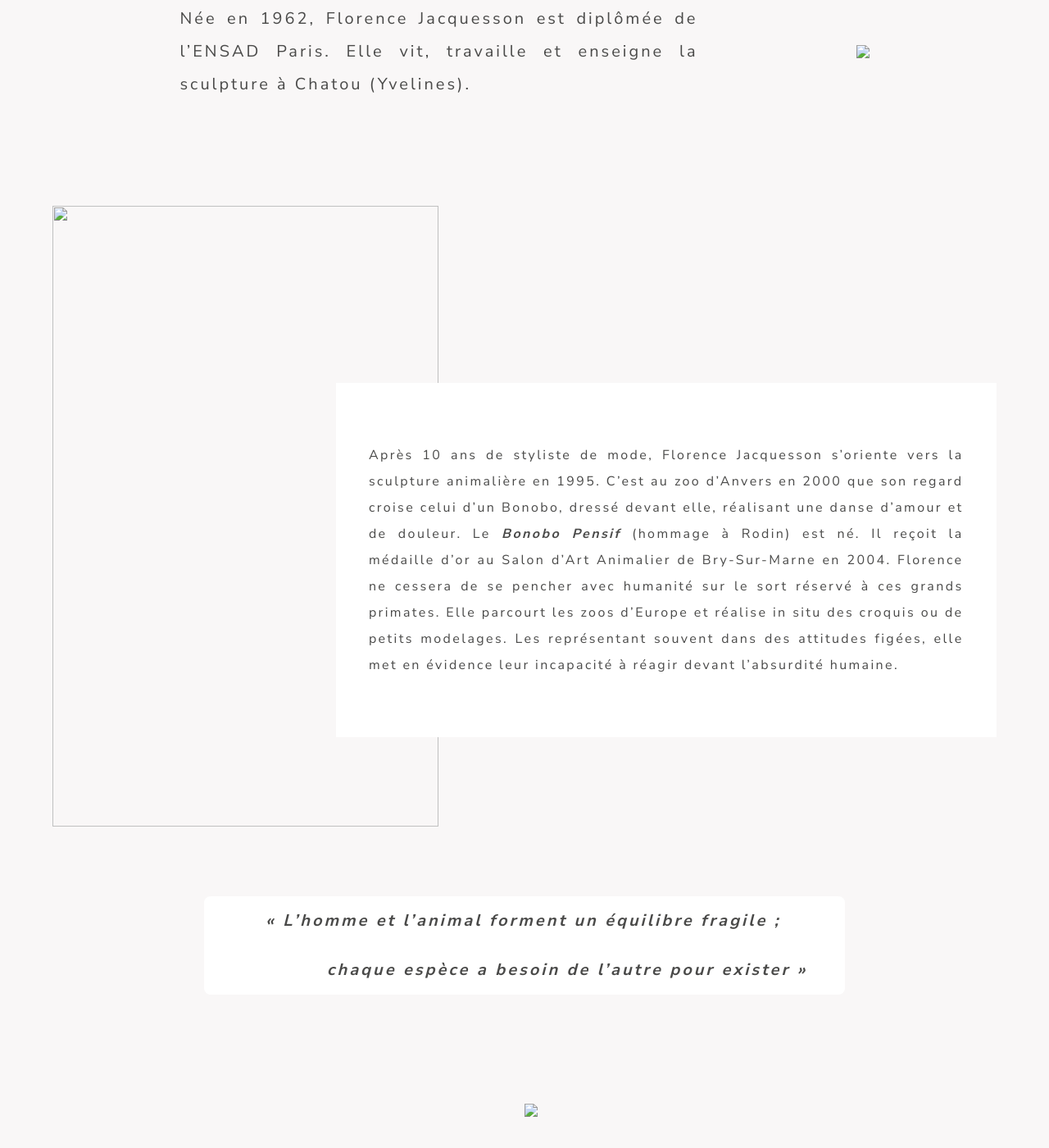
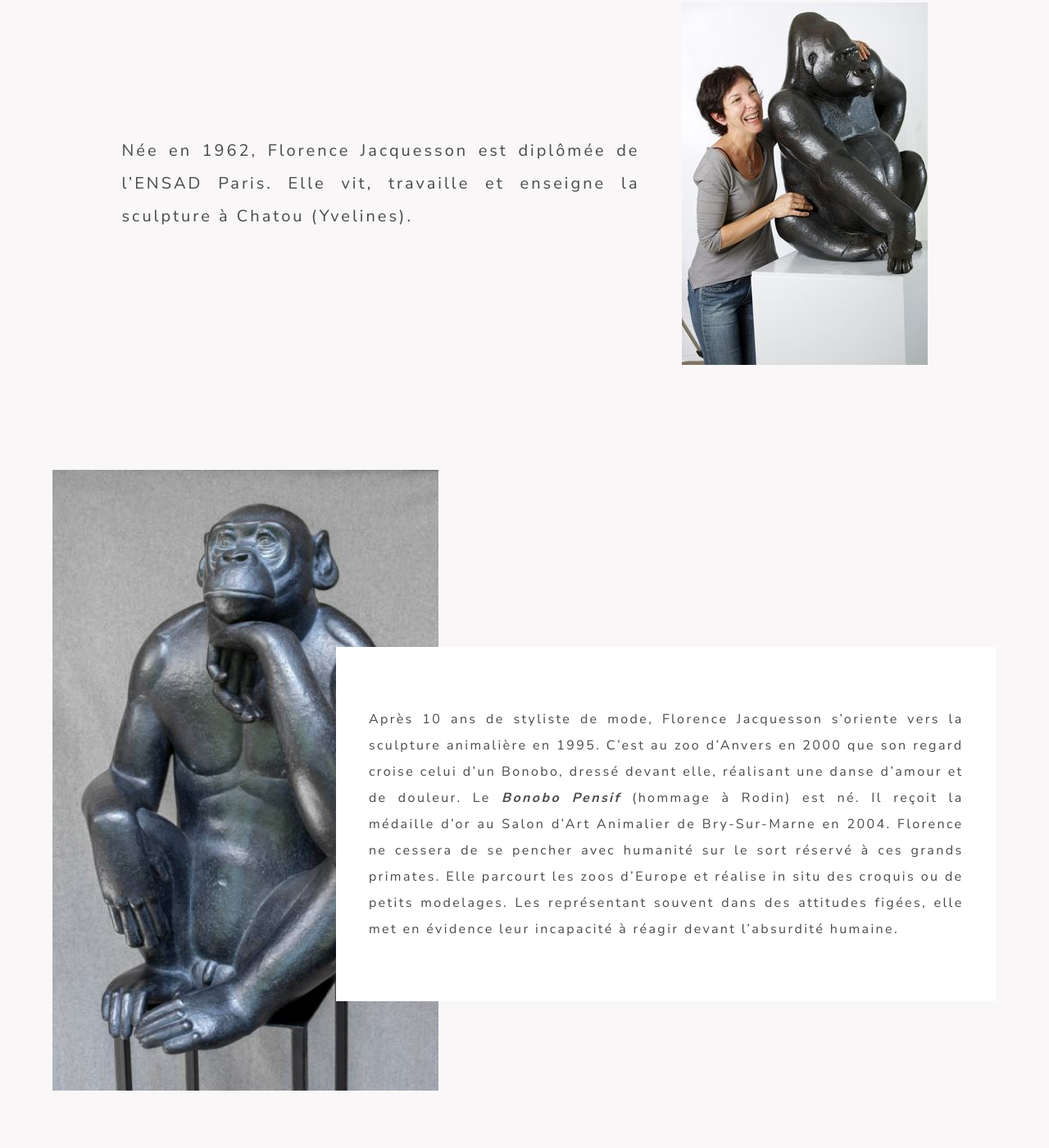
Before and after one commit to RomainC75/FlorenceJ, a plain HTML site: page bio.html in a window 1280 px wide. Shown: the part 638-2038 px from the top of the page at 82% size. Drawn offline with nearby package versions, Linux system fonts and the light colour scheme; the site is published under a folder, as on GitHub Pages, so addresses that start at the root find nothing; a web font is replaced by a local one.

Commit message:
image link

```diff
--- a/bio.html
+++ b/bio.html
@@ -87,12 +87,12 @@
                             enseigne la sculpture à Chatou (Yvelines).</p>
                     </div>
 
-                    <img src="/assets/portrait-florence_Gorille.jpg">
+                    <img src="assets/portrait-florence_Gorille.jpg">
                 </section>
 
                 <section class="sectionBio two">
                     <div class="imgContainer">
-                        <img src="/assets/bonobo-pensif-comp.jpg">
+                        <img src="assets/bonobo-pensif-comp.jpg">
                     </div>
 
                     <div class="paraDiv">
@@ -120,7 +120,7 @@
 
                 <section class="sectionBio four">
                     <div class="imgContainer">
-                        <img src="/assets/lionne_Blanche.jpg ">
+                        <img src="assets/lionne_Blanche.jpg ">
                     </div>
                     <div class="paraDiv">
                         <p class="content__p spaceText">Elle sculpte aussi d’autres animaux (félins, gazelles, éléphanteaux, lièvres, moutons…). Les
```
Also changed, not shown: content.js (added, +13 -0 lines), index.html (+5 -0 lines).
